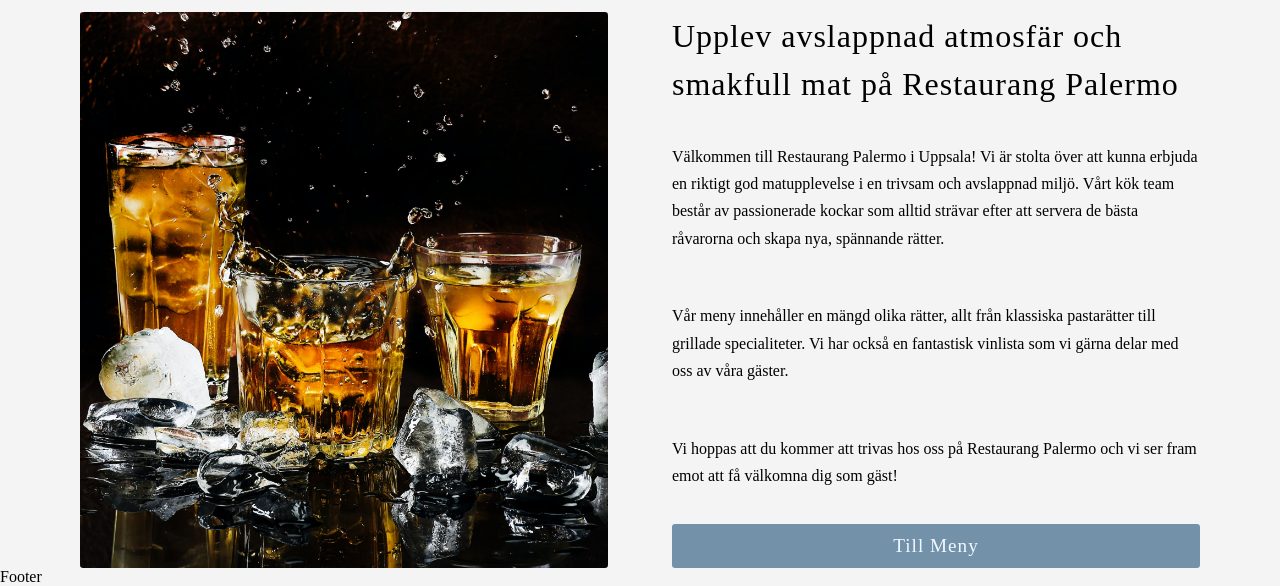
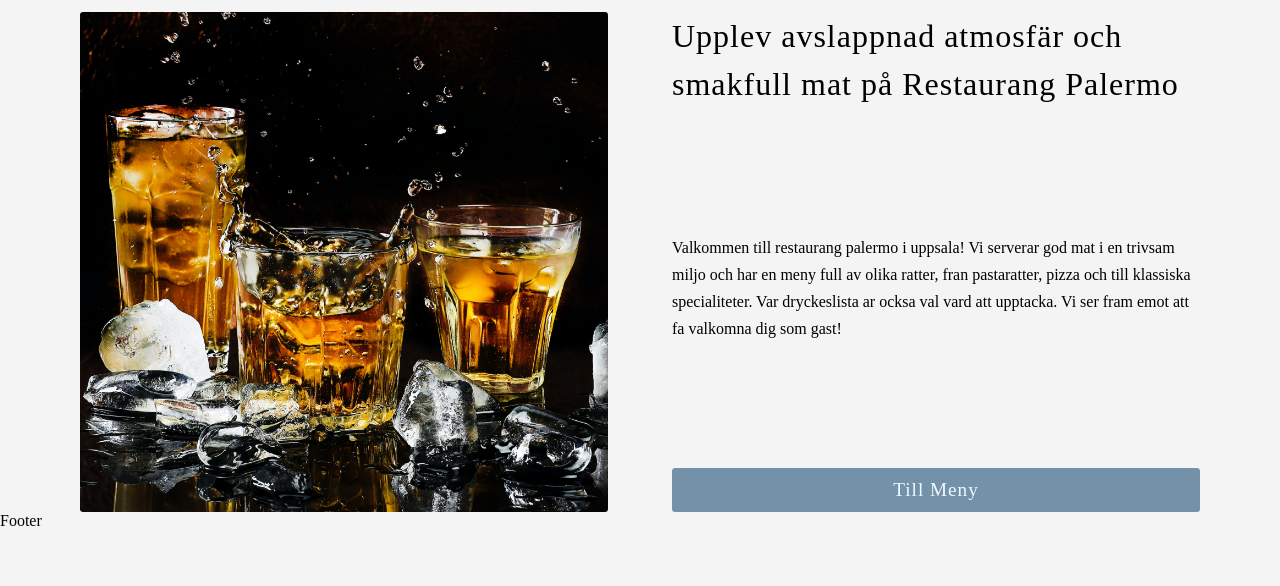
Before and after one commit to ozgurcoban/palermo, a Gatsby site: page / in a window 1280 px wide. Shown: the part 548-1134 px from the top of the page. After the commit the page ends 1078 px from the top, so only its background shows below. Built offline with nearby package versions, Linux system fonts and the light colour scheme; Gatsby itself is replaced by a stand-in of ours.

Commit message:
about section style changes

```diff
--- a/src/components/About.js
+++ b/src/components/About.js
@@ -13,21 +13,13 @@
             Upplev avslappnad atmosfär och smakfull mat på Restaurang Palermo
           </Tagline>
           <P>
-            Välkommen till Restaurang Palermo i Uppsala! Vi är stolta över att
-            kunna erbjuda en riktigt god matupplevelse i en trivsam och
-            avslappnad miljö. Vårt kök team består av passionerade kockar som
-            alltid strävar efter att servera de bästa råvarorna och skapa nya,
-            spännande rätter.
+            Valkommen till restaurang palermo i uppsala! Vi serverar god mat i
+            en trivsam miljo och har en meny full av olika ratter, fran
+            pastaratter, pizza och till klassiska specialiteter. Var
+            dryckeslista ar ocksa val vard att upptacka. Vi ser fram emot att fa
+            valkomna dig som gast!
           </P>
-          <P>
-            Vår meny innehåller en mängd olika rätter, allt från klassiska
-            pastarätter till grillade specialiteter. Vi har också en fantastisk
-            vinlista som vi gärna delar med oss av våra gäster.
-          </P>
-          <P>
-            Vi hoppas att du kommer att trivas hos oss på Restaurang Palermo och
-            vi ser fram emot att få välkomna dig som gäst!
-          </P>
+
           <Link to='/meny' className='btn'>
             till meny
           </Link>
@@ -37,6 +29,8 @@
           alt='Person Pouring Salt in Bowl'
           className='about-img'
           placeholder='blurred'
+          height={1000}
+          width={1000}
         />
       </AboutWrapper>
     </AboutContainer>
@@ -46,7 +40,7 @@
 const AboutContainer = styled.section`
   .about-img {
     border-radius: ${({ theme }) => theme.borderRadius};
-    grid-row: ;
+    height: 500px;
   }
 
   .btn {
```
